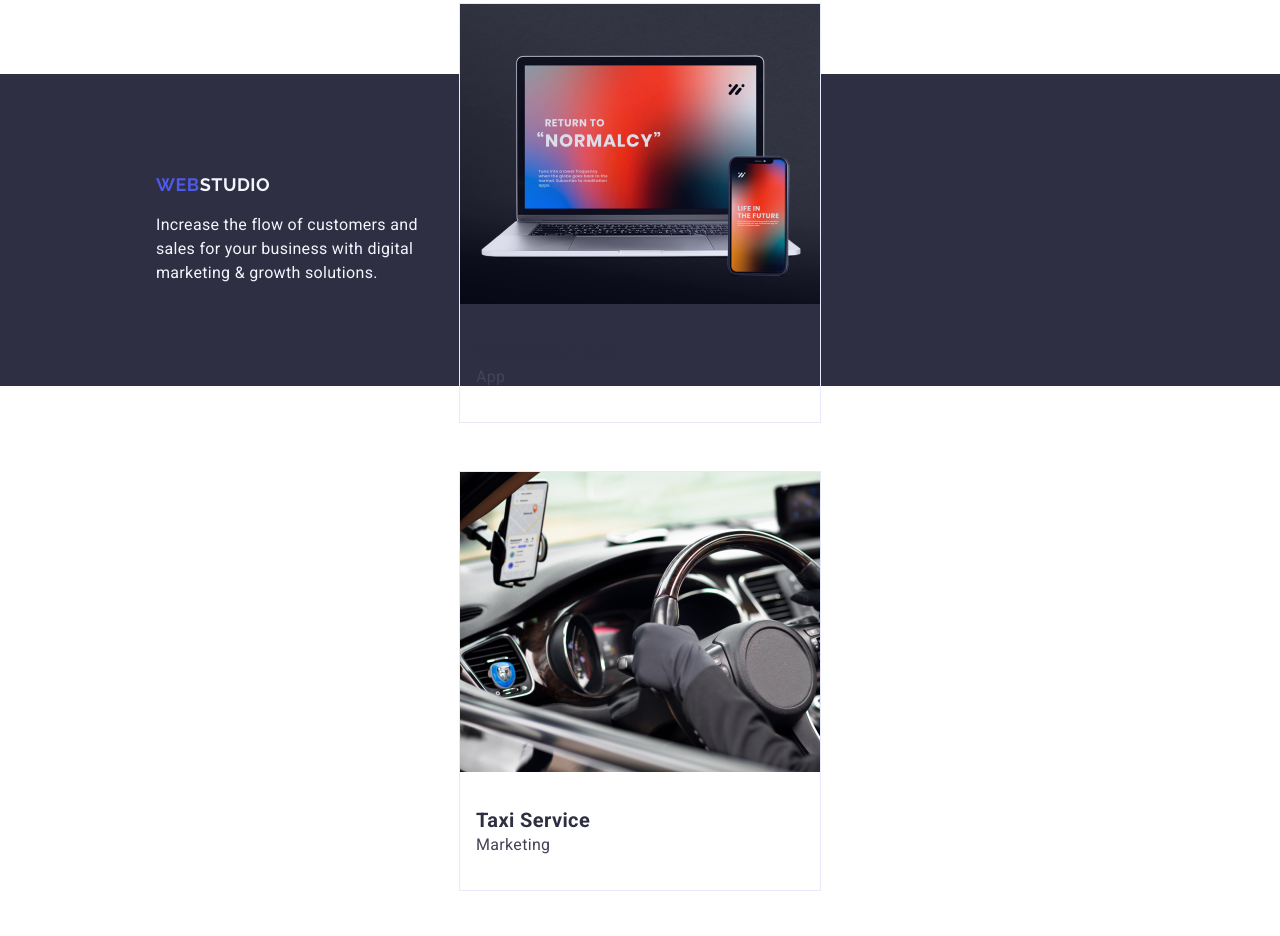
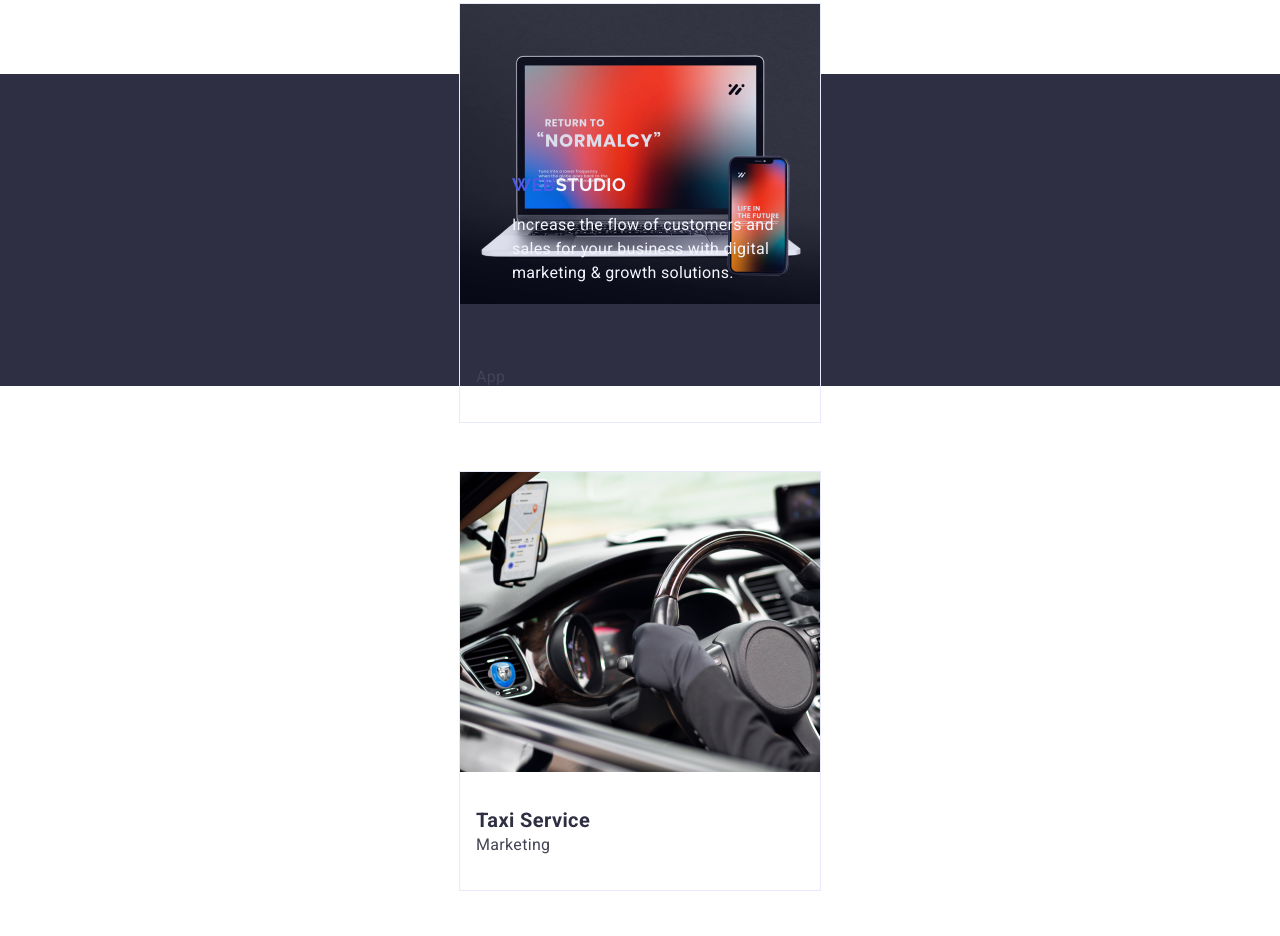
Before and after one commit to ZiRazok/goit-markup-hw-02, a plain HTML site: page index.html in a window 1280 px wide. Shown: the part 2914-3850 px from the top of the page. Drawn offline with nearby package versions, Linux system fonts and the light colour scheme.

Commit message:
Changes 5
Fixed footer

```diff
--- a/css/styles.css
+++ b/css/styles.css
@@ -250,13 +250,13 @@ a {
 
 .f-other-info a {
     color: #F4F4FD;
-    margin-left: 156px;
+    margin-left: 40%;
     margin-bottom: 17.5px;
 }
 
 .f-other-info p {
     width: 264px;
-    margin-left: 156px;
+    margin-left: 40%;
     line-height: 1.5;
     letter-spacing: .32px;
 }
```
